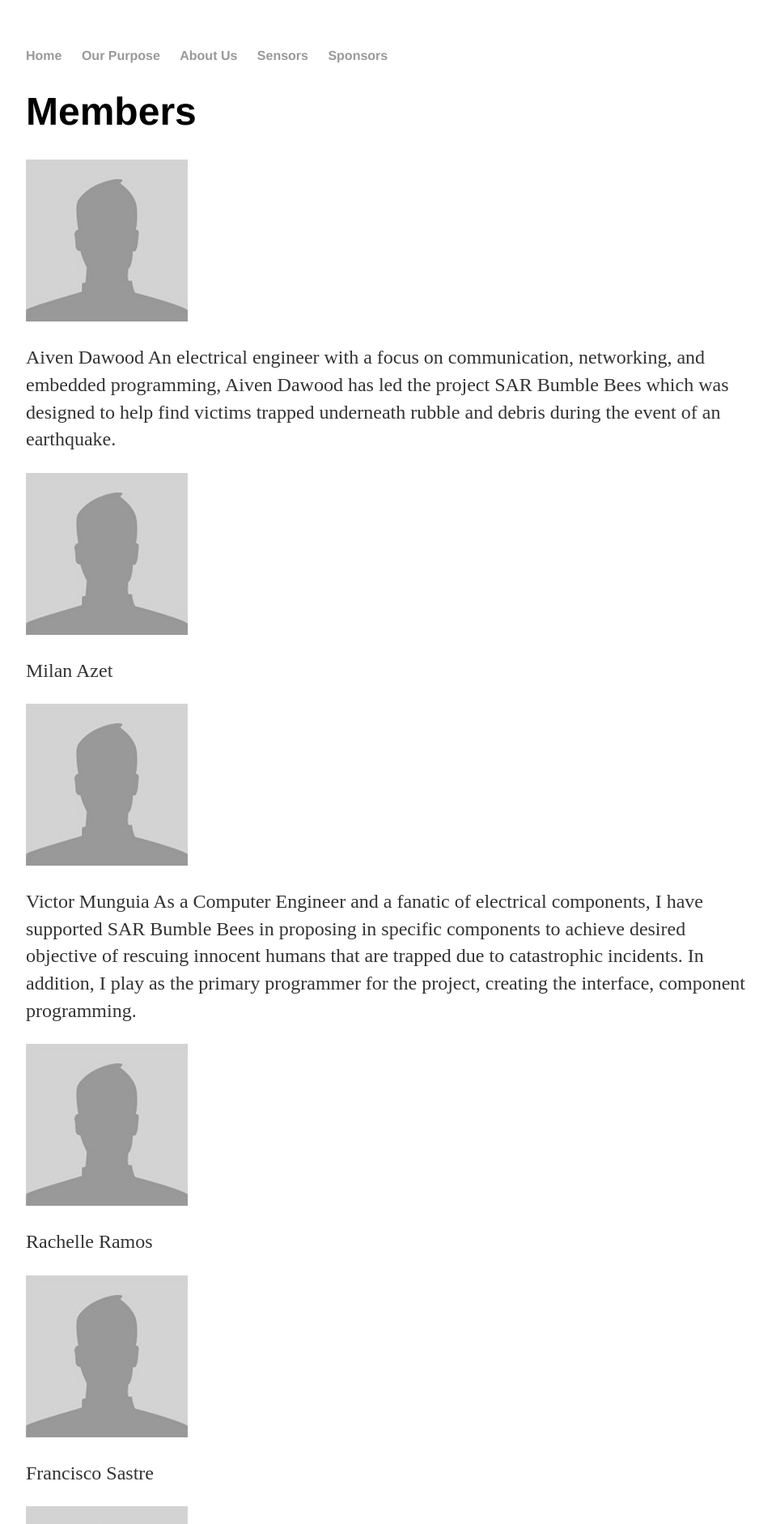
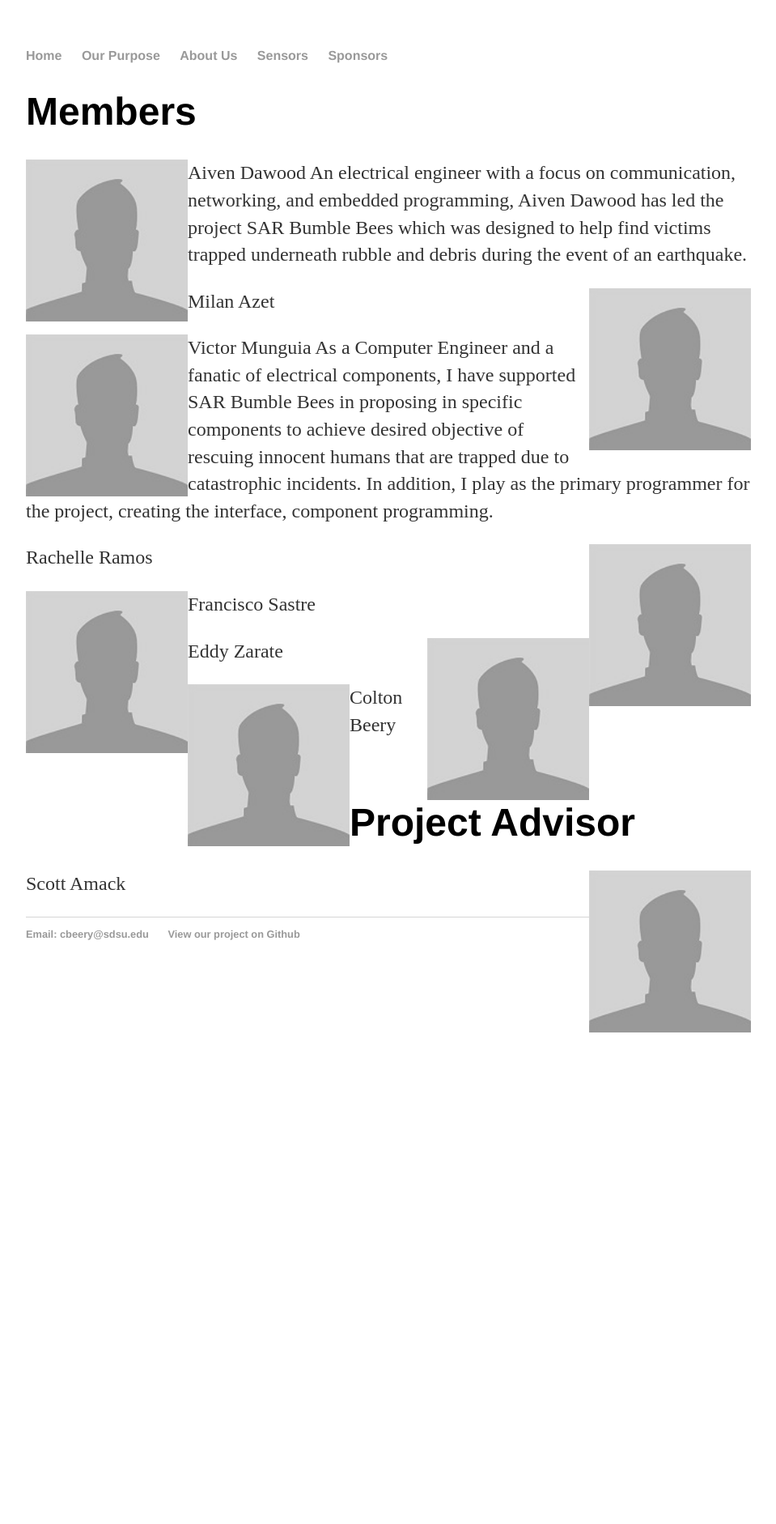
Before and after one commit to ColtonBeery/sarbumblebees, a Jekyll site: the page built from members/index.html, in a window 1280 px wide. Shown: the top 1882 px of the page at 81% size, without its empty margins (160-1119 px from the left). Built offline with Jekyll 4.4.1, drawn with Linux system fonts in a browser that asks for light colours; after the commit the page ends 1275 px from its top, so only the background shows below that.

Commit message:
Put pictures in line with text

```diff
--- a/members/index.html
+++ b/members/index.html
@@ -5,33 +5,33 @@
 <div class="blurb">
 	<h1>Members</h1>
 
-		<img src="/members/Headshot-Placeholder.jpg" alt="Placeholder Image" style="width:200px;height:200px;">
+		<img src="/members/Headshot-Placeholder.jpg" alt="Placeholder Image" style="float:left;width:200px;height:200px;">
 		<p>Aiven Dawood
 			An electrical engineer with a focus on communication, networking, and embedded programming, Aiven Dawood has led the project SAR Bumble Bees which was designed to help find victims trapped underneath rubble and debris during the event of an earthquake.
 		</p>
 
-		<img src="/members/Headshot-Placeholder.jpg" alt="Placeholder Image" style="width:200px;height:200px;">
+		<img src="/members/Headshot-Placeholder.jpg" alt="Placeholder Image" style="float:right;width:200px;height:200px;">
 		<p>Milan Azet</p>
 
-		<img src="/members/Headshot-Placeholder.jpg" alt="Placeholder Image" style="width:200px;height:200px;">
+		<img src="/members/Headshot-Placeholder.jpg" alt="Placeholder Image" style="float:left;width:200px;height:200px;">
 		<p>Victor Munguia
 			As a Computer Engineer and a fanatic of electrical components, I have supported SAR Bumble Bees in proposing in specific components to achieve desired objective of rescuing innocent humans that are trapped due to catastrophic incidents. In addition, I play as the primary programmer for the project, creating the interface, component programming.
 		</p>
 
-		<img src="/members/Headshot-Placeholder.jpg" alt="Placeholder Image" style="width:200px;height:200px;">
+		<img src="/members/Headshot-Placeholder.jpg" alt="Placeholder Image" style="float:right;width:200px;height:200px;">
 		<p>Rachelle Ramos</p>
 
-		<img src="/members/Headshot-Placeholder.jpg" alt="Placeholder Image" style="width:200px;height:200px;">
+		<img src="/members/Headshot-Placeholder.jpg" alt="Placeholder Image" style="float:left;width:200px;height:200px;">
 		<p>Francisco Sastre</p>
 
-		<img src="/members/Headshot-Placeholder.jpg" alt="Placeholder Image" style="width:200px;height:200px;">
+		<img src="/members/Headshot-Placeholder.jpg" alt="Placeholder Image" style="float:right;width:200px;height:200px;">
 		<p>Eddy Zarate</p>
 
-		<img src="/members/Headshot-Placeholder.jpg" alt="Placeholder Image" style="width:200px;height:200px;">
+		<img src="/members/Headshot-Placeholder.jpg" alt="Placeholder Image" style="float:left;width:200px;height:200px;">
 		<p>Colton Beery</p>
 
 	<h1>Project Advisor</h1>
-		<img src="/members/Headshot-Placeholder.jpg" alt="Placeholder Image" style="width:200px;height:200px;">
+		<img src="/members/Headshot-Placeholder.jpg" alt="Placeholder Image" style="float:right;width:200px;height:200px;">
 		<p>Scott Amack</p>
 
 </div><!-- /.blurb -->
```
